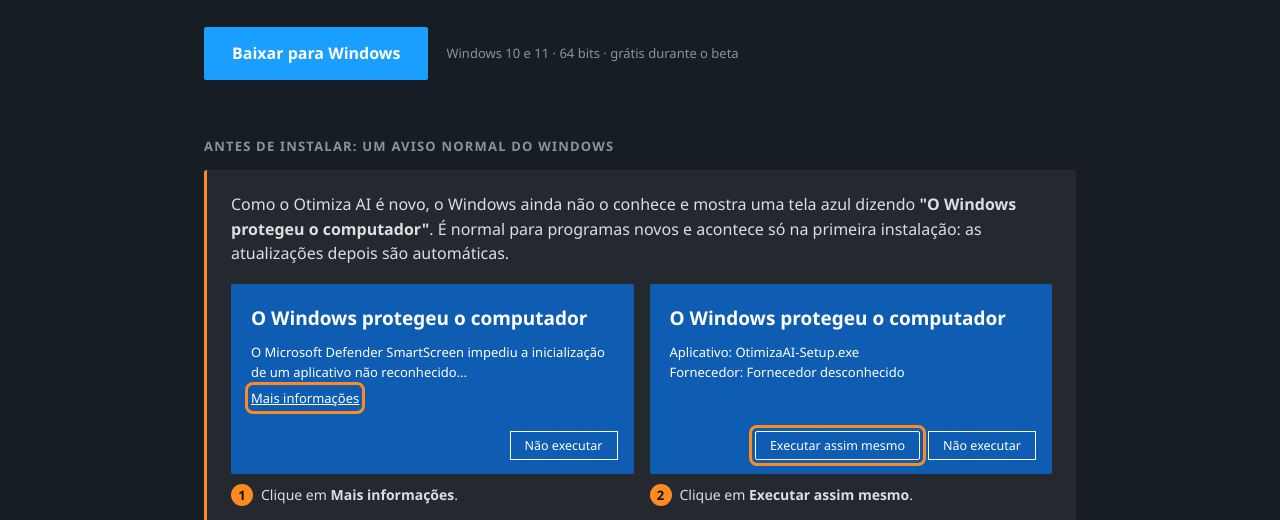
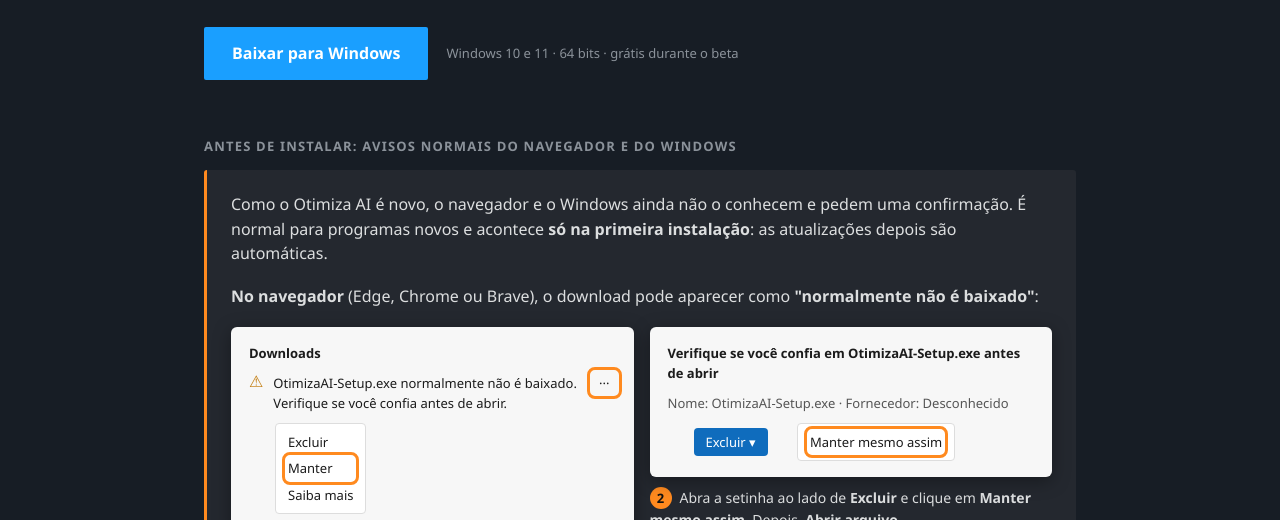
Before and after one commit to otimizaaioficial-creator/otimiza-ai, a plain HTML site: page index.html in a window 1280 px wide. Shown: the part 280-800 px from the top of the page. Drawn offline with Linux system fonts and the light colour scheme.

Commit message:
Página: versão 2.12.1

```diff
--- a/index.html
+++ b/index.html
@@ -40,6 +40,14 @@
   .shot .btns { position:absolute; right:16px; bottom:14px; display:flex; gap:8px; }
   .shot .b { border:1px solid #fff; padding:4px 14px; font-size:12.5px; }
   .shot .b.fill { background:#fff; color:#0F5DB3; }
+  .dl { background:#F7F7F7; color:#1B1B1B; padding:16px 18px; border-radius:6px; font-size:13px; min-height:150px; position:relative;
+        box-shadow:0 4px 18px rgba(0,0,0,.35); }
+  .dl .h { font-weight:600; margin-bottom:10px; }
+  .dl .row { display:flex; gap:10px; align-items:flex-start; }
+  .dl .ic { color:#C27C0E; font-size:16px; line-height:1; }
+  .dl .menu { margin-top:10px; margin-left:26px; display:inline-flex; flex-direction:column; gap:6px; background:#fff;
+              border:1px solid #ddd; border-radius:4px; padding:8px 12px; }
+  .dl .btn2 { display:inline-block; background:#0F6CBD; color:#fff; padding:4px 12px; border-radius:4px; margin-top:12px; margin-left:26px; }
   .mark { outline:3px solid var(--brand); outline-offset:3px; border-radius:2px; }
   .num { display:inline-block; width:22px; height:22px; border-radius:50%; background:var(--brand); color:#111;
          font-weight:700; font-size:13px; text-align:center; line-height:22px; margin-right:8px; }
@@ -61,9 +69,32 @@
     <span class="meta">Windows 10 e 11 · 64 bits · grátis durante o beta</span>
   </div>
 
-  <h2>ANTES DE INSTALAR: UM AVISO NORMAL DO WINDOWS</h2>
+  <h2>ANTES DE INSTALAR: AVISOS NORMAIS DO NAVEGADOR E DO WINDOWS</h2>
   <div class="warn">
-    <p>Como o Otimiza AI é novo, o Windows ainda não o conhece e mostra uma tela azul dizendo <b>"O Windows protegeu o computador"</b>. É normal para programas novos e acontece só na primeira instalação: as atualizações depois são automáticas.</p>
+    <p>Como o Otimiza AI é novo, o navegador e o Windows ainda não o conhecem e pedem uma confirmação. É normal para programas novos e acontece <b>só na primeira instalação</b>: as atualizações depois são automáticas.</p>
+
+    <p style="margin-top:18px"><b>No navegador</b> (Edge, Chrome ou Brave), o download pode aparecer como <b>"normalmente não é baixado"</b>:</p>
+    <div class="steps">
+      <div>
+        <div class="dl">
+          <div class="h">Downloads</div>
+          <div class="row"><span class="ic">⚠</span><span>OtimizaAI-Setup.exe normalmente não é baixado. Verifique se você confia antes de abrir.</span><span class="mark" style="padding:0 6px">···</span></div>
+          <div class="menu"><span>Excluir</span><span class="mark">Manter</span><span>Saiba mais</span></div>
+        </div>
+        <p class="cap"><span class="num">1</span>Clique nos <b>três pontinhos</b> do download e em <b>Manter</b>.</p>
+      </div>
+      <div>
+        <div class="dl">
+          <div class="h">Verifique se você confia em OtimizaAI-Setup.exe antes de abrir</div>
+          <span style="color:#555">Nome: OtimizaAI-Setup.exe · Fornecedor: Desconhecido</span><br>
+          <span class="btn2">Excluir ▾</span>
+          <div class="menu" style="margin-left:26px"><span class="mark">Manter mesmo assim</span></div>
+        </div>
+        <p class="cap"><span class="num">2</span>Abra a setinha ao lado de <b>Excluir</b> e clique em <b>Manter mesmo assim</b>. Depois, <b>Abrir arquivo</b>.</p>
+      </div>
+    </div>
+
+    <p style="margin-top:22px">Ao abrir, <b>o Windows</b> pode mostrar a tela azul <b>"O Windows protegeu o computador"</b>:</p>
     <div class="steps">
       <div>
         <div class="shot">
@@ -72,7 +103,7 @@
           <span class="link mark">Mais informações</span>
           <div class="btns"><span class="b">Não executar</span></div>
         </div>
-        <p class="cap"><span class="num">1</span>Clique em <b>Mais informações</b>.</p>
+        <p class="cap"><span class="num">3</span>Clique em <b>Mais informações</b>.</p>
       </div>
       <div>
         <div class="shot">
@@ -80,7 +111,7 @@
           Aplicativo: OtimizaAI-Setup.exe<br>Fornecedor: Fornecedor desconhecido
           <div class="btns"><span class="b mark">Executar assim mesmo</span><span class="b">Não executar</span></div>
         </div>
-        <p class="cap"><span class="num">2</span>Clique em <b>Executar assim mesmo</b>.</p>
+        <p class="cap"><span class="num">4</span>Clique em <b>Executar assim mesmo</b>.</p>
       </div>
     </div>
     <p class="note">Depois disso o Windows pede permissão de administrador (clique em "Sim"), porque o app mexe em configurações do sistema.</p>
```
